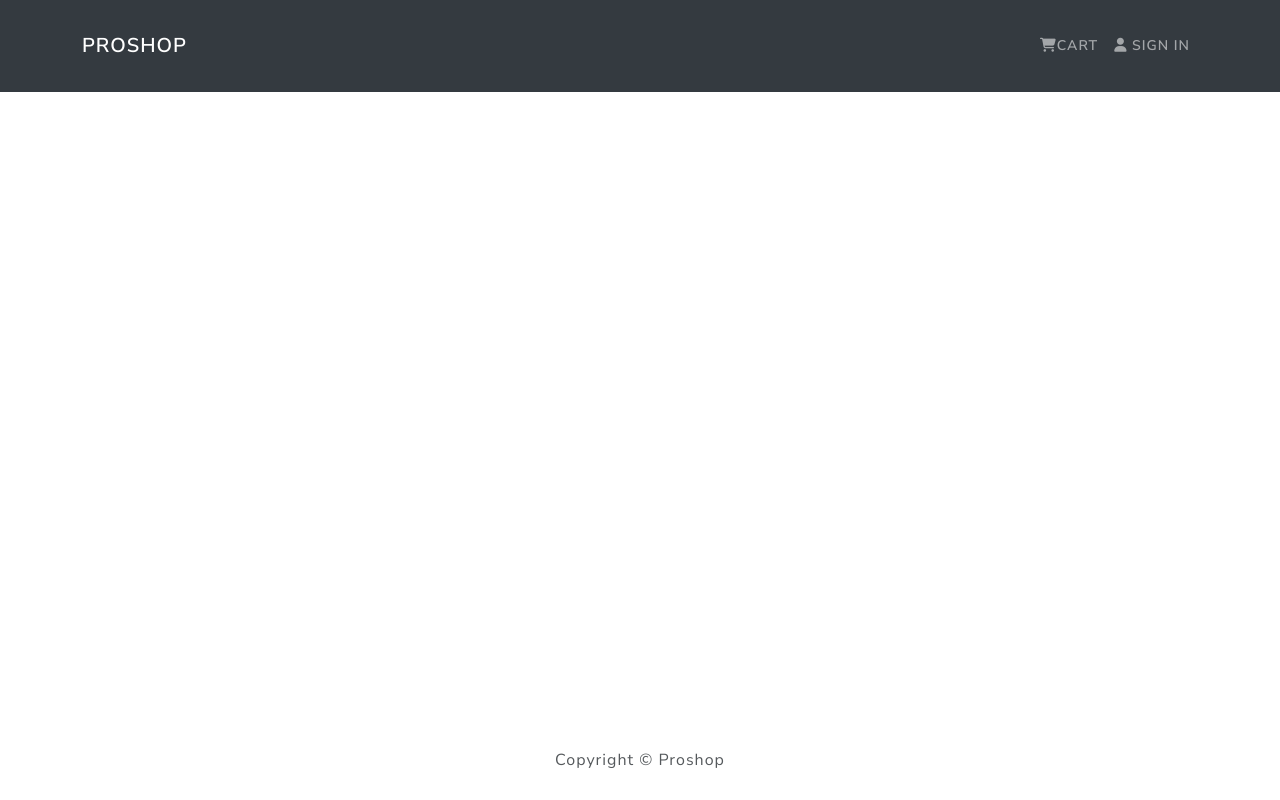
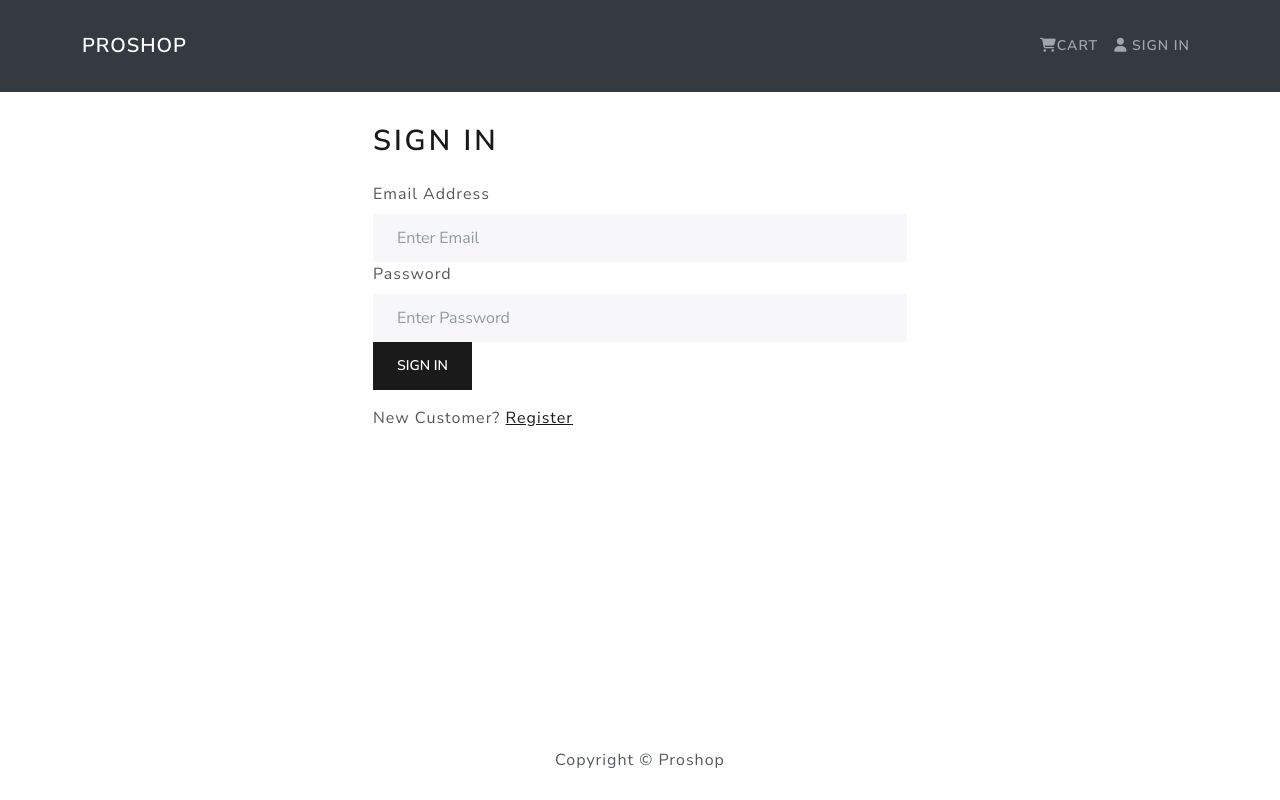
Before and after one commit to Bhaskar-Developer/mern-ecommerce-app, a React (Create React App) app in the folder frontend/: page /login in a window 1280 px wide. Built offline with nearby package versions, Linux system fonts and the light colour scheme.

Commit message:
Add and Integrate user login UI

```diff
--- a/frontend/src/App.js
+++ b/frontend/src/App.js
@@ -5,6 +5,7 @@
 import HomeScreen from './screens/HomeScreen'
 import ProductScreen from './screens/ProductScreen'
 import CartScreen from './screens/CartScreen'
+import LoginScreen from './screens/LoginScreen'
 
 const App = () => {
   return (
@@ -13,9 +14,10 @@
       <main className='py-3' >
         <Container>
           <Routes>
-            <Route path='/' element={<HomeScreen />} />
+            <Route path='/login' element={<LoginScreen />} />
             <Route path='/product/:id' element={<ProductScreen />} />
             <Route path='/cart/:id?' element={<CartScreen />} />
+            <Route path='/' element={<HomeScreen />} />
           </Routes>
         </Container>
       </main>
--- /dev/null
+++ b/frontend/src/actions/userActions.js
@@ -0,0 +1,32 @@
+import { USER_LOGIN_FAIL, USER_LOGIN_REQUEST, USER_LOGIN_SUCCESS } from "../constants/userConstants"
+import axios from 'axios'
+
+export const login = (email,password) => async (dispatch) => {
+    try {
+        dispatch({
+            type: USER_LOGIN_REQUEST
+        })
+
+        const config = {
+            headers : {
+                'Content-Type' : 'application/json'
+            }
+        }
+
+        const { data } = await axios.post('/api/users/login', { email, password }, config)
+
+        dispatch({
+            type: USER_LOGIN_SUCCESS,
+            payload: data
+        })
+
+        // set user on Local Storage
+        localStorage.setItem('userInfo', JSON.stringify(data))
+    } catch (error) {
+        // if there is an error
+    dispatch({
+        type: USER_LOGIN_FAIL,
+        payload: error.response && error.response.data.message ? error.response.data.message : error.message
+      })
+    }
+}
--- /dev/null
+++ b/frontend/src/components/FormContainer.js
@@ -0,0 +1,15 @@
+import { Container, Row, Col } from "react-bootstrap"
+
+const FormContainer = ({children}) => {
+  return (
+    <Container>
+        <Row className="justify-content-md-center" >
+            <Col xs={12} md={6}>
+                {children}
+            </Col>
+        </Row>
+    </Container>
+  )
+}
+
+export default FormContainer
--- /dev/null
+++ b/frontend/src/constants/userConstants.js
@@ -0,0 +1,4 @@
+export const USER_LOGIN_REQUEST ='USER_LOGIN_REQUEST'
+export const USER_LOGIN_SUCCESS ='USER_LOGIN_SUCCESS'
+export const USER_LOGIN_FAIL ='USER_LOGIN_FAIL'
+export const USER_LOGIN_LOGOUT ='USER_LOGIN_LOGOUT'
--- /dev/null
+++ b/frontend/src/reducers/userReducers.js
@@ -0,0 +1,16 @@
+import { USER_LOGIN_FAIL, USER_LOGIN_LOGOUT, USER_LOGIN_REQUEST, USER_LOGIN_SUCCESS } from "../constants/userConstants"
+
+export const userLoginReducer = (state = { }, action) => {
+    switch (action.type) {
+      case USER_LOGIN_REQUEST:
+        return { loading: true }
+      case USER_LOGIN_SUCCESS:
+        return { loading: false, userInfo: action.payload }
+      case USER_LOGIN_FAIL:
+        return { loading: false, error: action.payload }
+      case USER_LOGIN_LOGOUT:
+        return {}
+      default:
+        return state
+    }
+  }
--- /dev/null
+++ b/frontend/src/screens/LoginScreen.js
@@ -0,0 +1,73 @@
+import { useState, useEffect } from 'react'
+import { Link, useSearchParams, useNavigate } from 'react-router-dom'
+import { Form, Button, Row, Col } from 'react-bootstrap'
+import { useDispatch, useSelector } from 'react-redux'
+import Message from '../components/Message'
+import Loader from '../components/Loader'
+import FormContainer from '../components/FormContainer'
+import { login } from '../actions/userActions'
+
+
+const LoginScreen = () => {
+  const [email, setEmail] = useState('')
+  const [password, setPassword] = useState('')
+  let [searchParams, setSearchParams] = useSearchParams();
+  const navigate = useNavigate()
+
+  const dispatch = useDispatch()
+
+  const userLogin = useSelector(state => state.userLogin)
+  const { loading, error, userInfo } = userLogin
+
+  const redirect =  searchParams.get('redirect') ? searchParams.get('redirect') : "/"
+
+  useEffect(() => {
+    if(userInfo) {
+        navigate(redirect)
+    }
+  }, [userInfo, redirect, navigate])
+
+  const submitHandler = (e) => {
+    e.preventDefault()
+    dispatch(login(email, password))
+  }
+
+
+  return (
+    <FormContainer>
+        <h1>Sign In</h1>
+        {error && <Message variant='danger'>{error}</Message> }
+        { loading && <Loader /> }
+        <Form onSubmit={submitHandler} >
+            <Form.Group controlId='email' >
+                <Form.Label>Email Address</Form.Label>
+                <Form.Control
+                type='email'
+                placeholder='Enter Email'
+                value={email}
+                onChange={(e) => setEmail(e.target.value)}>
+                </Form.Control>
+            </Form.Group>
+            <Form.Group controlId='email' >
+                <Form.Label>Password</Form.Label>
+                <Form.Control
+                type='password'
+                placeholder='Enter Password'
+                value={password}
+                onChange={(e) => setPassword(e.target.value)}>
+                </Form.Control>
+            </Form.Group>
+            <Button type='submit' variant='primary' >
+                Sign In
+            </Button>
+        </Form>
+        <Row className='py-3' >
+            <Col>
+                New Customer? <Link to={redirect? `/register?redirect=${redirect}` : '/register'} >Register</Link>
+            </Col>
+        </Row>
+    </FormContainer>
+  )
+}
+
+export default LoginScreen
--- a/frontend/src/store.js
+++ b/frontend/src/store.js
@@ -3,11 +3,13 @@
 import { composeWithDevTools } from 'redux-devtools-extension'
 import { productListReducer, productDetailsReducer } from './reducers/productReducers'
 import { cartReducer } from './reducers/cardReducers'
+import { userLoginReducer } from './reducers/userReducers'
 
 const reducer = combineReducers({
   productList: productListReducer,
   productDetails: productDetailsReducer,
-  cart: cartReducer
+  cart: cartReducer,
+  userLogin: userLoginReducer
 })
 
 // if cartItems exists in localStorage then get it, else return an empty array
@@ -15,9 +17,14 @@
   ? JSON.parse(localStorage.getItem('cartItems'))
   : []
 
+  const userInfoFromStorage = localStorage.getItem('userInfo')
+  ? JSON.parse(localStorage.getItem('userInfo'))
+  : null
+
 // This is the initial state whenever application loads
 const initialState = {
-  cart: { cartItems: cartItemsFromStorage }
+  cart: { cartItems: cartItemsFromStorage },
+  userLogin: { userInfo: userInfoFromStorage }
 }
 
 
```
